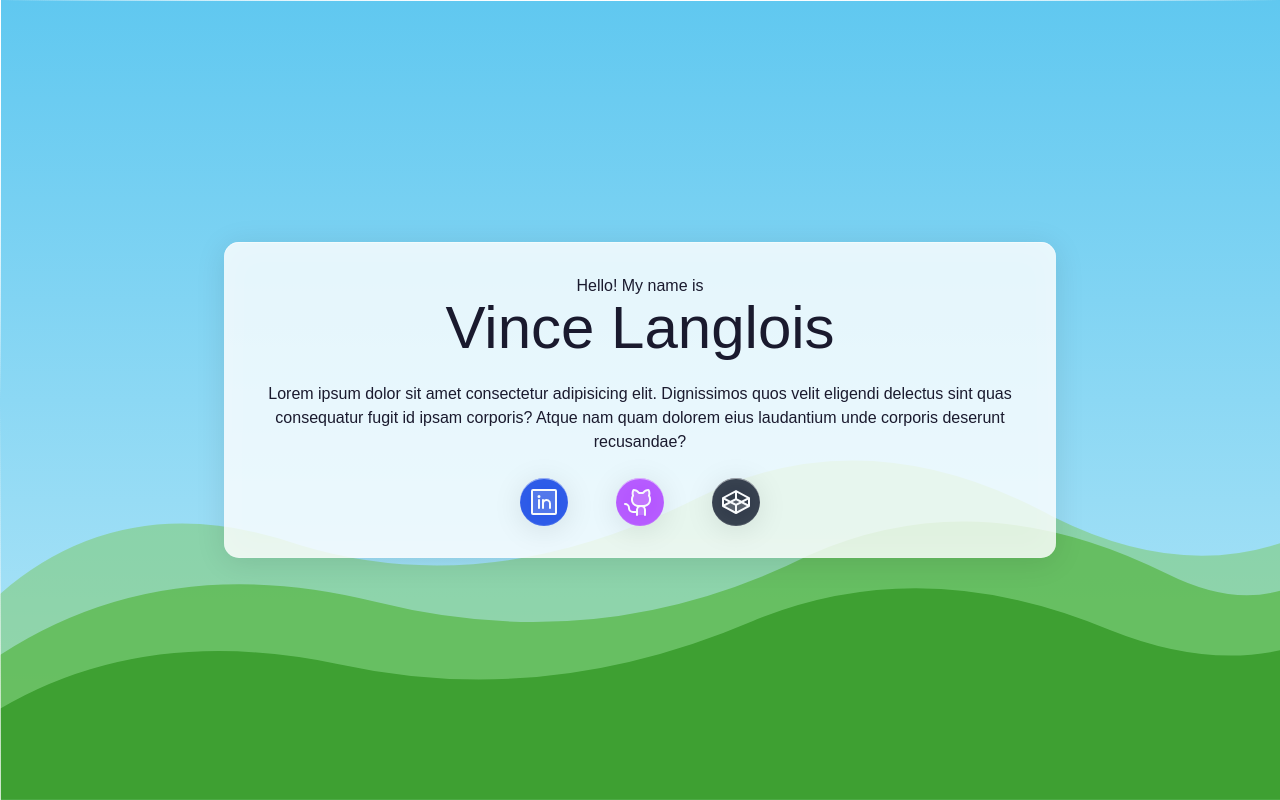
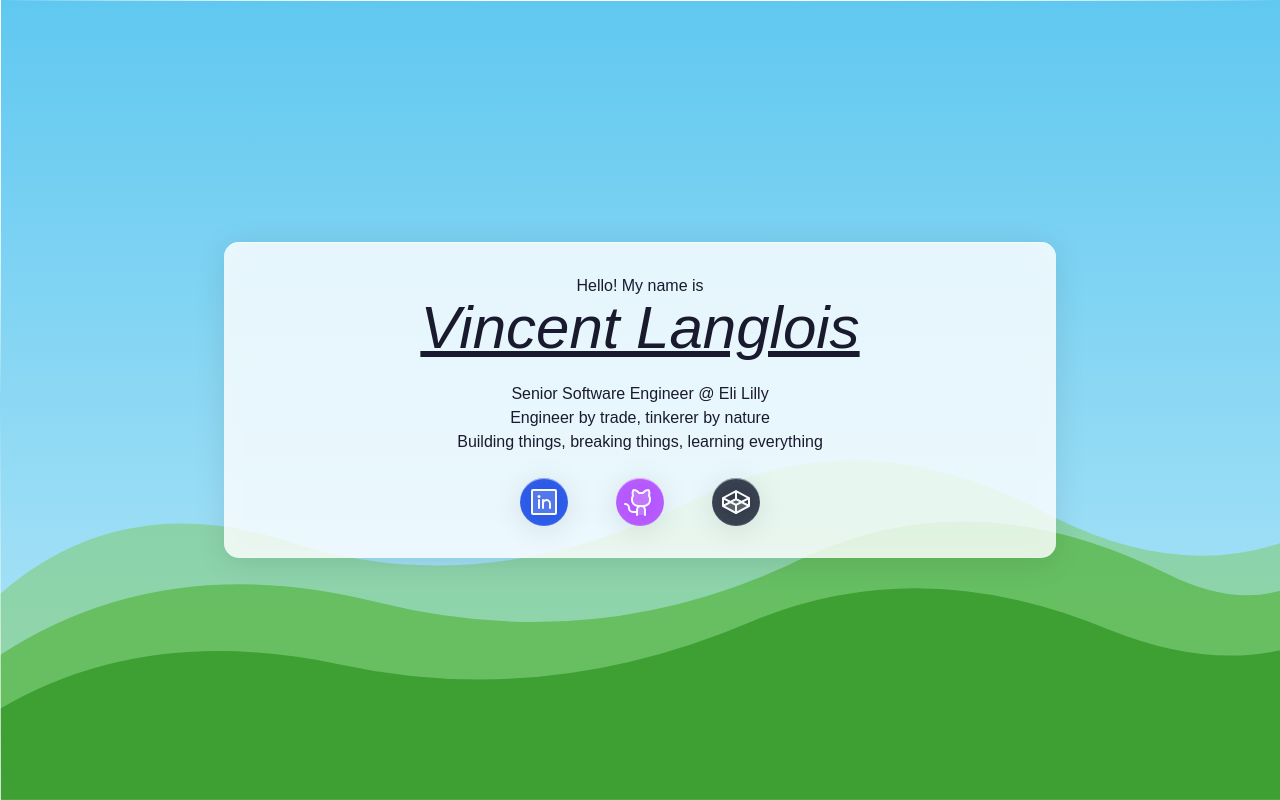
Before and after one commit to vtlanglois/portfolio-v2, a Next.js app: page / in a window 1280 px wide. Built offline with nearby package versions, Linux system fonts and the light colour scheme.

Commit message:
style: updated copy

```diff
--- a/src/components/sections/Hero/index.tsx
+++ b/src/components/sections/Hero/index.tsx
@@ -140,13 +140,14 @@ export default function Hero() {
         <div className="hero__card lg:w-2/3 flex flex-col gap-6">
           <div>
             <p>Hello! My name is</p>
-            <h1 className="text-6xl">Vince Langlois</h1>
+            <h1 className="text-4xl lg:text-6xl bold italic underline text-balance">
+              Vincent Langlois
+            </h1>
           </div>
           <p>
-            Lorem ipsum dolor sit amet consectetur adipisicing elit. Dignissimos
-            quos velit eligendi delectus sint quas consequatur fugit id ipsam
-            corporis? Atque nam quam dolorem eius laudantium unde corporis
-            deserunt recusandae?
+            Senior Software Engineer @ Eli Lilly <br />
+            Engineer by trade, tinkerer by nature <br />
+            Building things, breaking things, learning everything
           </p>
           <div className="flex flex-row gap-12 justify-center items-center">
             <a
```
